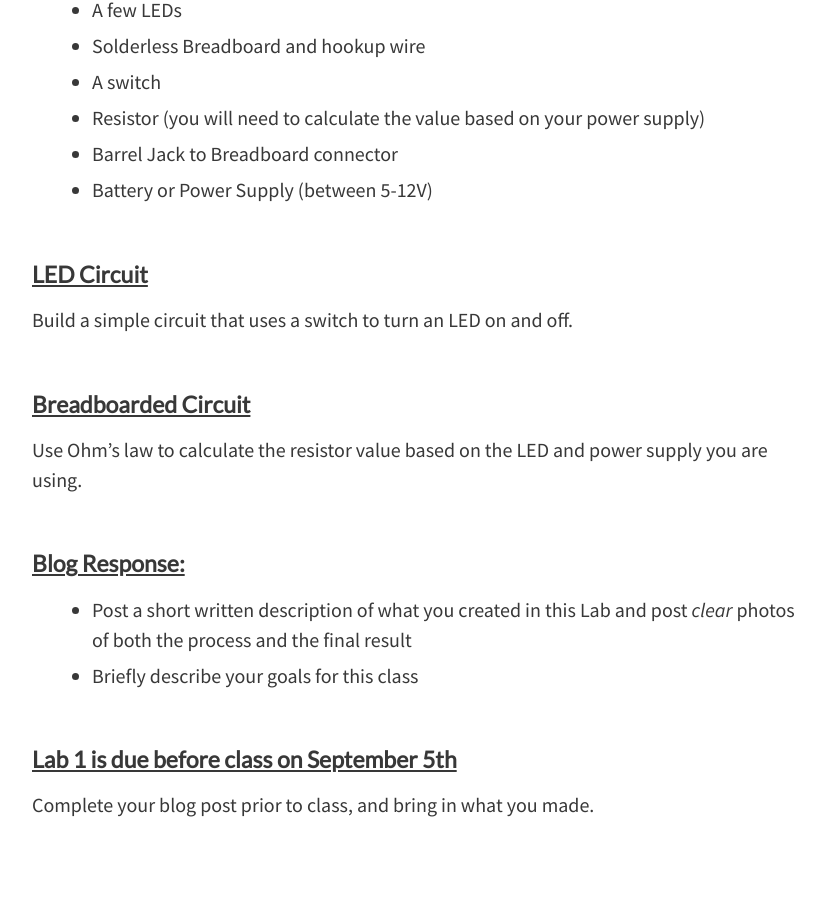
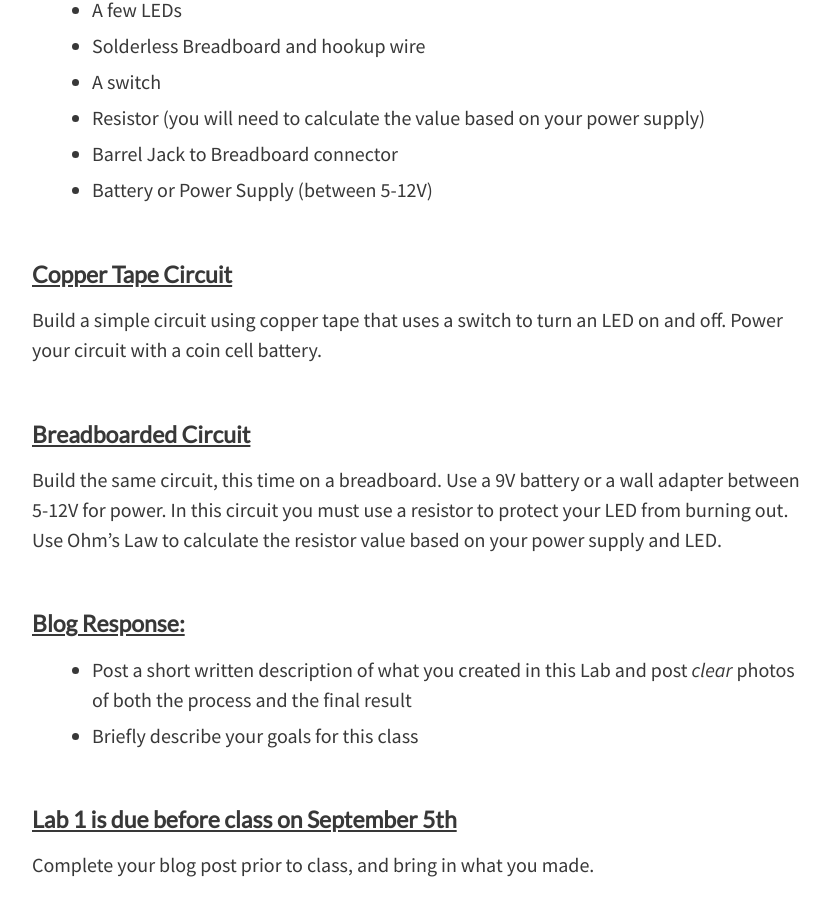
Before and after one commit to coloringchaos/object-f17, a Jekyll site: the page built from _posts/2017-8-29-lab1.md, in a window 1280 px wide and 900 px high, scrolled down 1118 px. Shown: the whole window, without its empty margins (224-1054 px from the left). Built offline with Jekyll 4.4.1, drawn with Linux system fonts in a browser that asks for light colours; nearby versions of some CDN libraries.

Commit message:
lab 1 change

```diff
--- a/_posts/2017-8-29-lab1.md
+++ b/_posts/2017-8-29-lab1.md
@@ -31,16 +31,15 @@ In this lab, you will build the same circuit twice - once on paper using copper
 + Barrel Jack to Breadboard connector
 + Battery or Power Supply (between 5-12V)
 
-#### LED Circuit
+#### Copper Tape Circuit
 
-Build a simple circuit that uses a switch to turn an LED on and off.
-
-<!-- Build the following simple circuit, using a power supply, switch, and LED.  -->
+Build a simple circuit using copper tape that uses a switch to turn an LED on and off. Power your circuit with a coin cell battery.
 
 
 #### Breadboarded Circuit
 
-Use Ohm's law to calculate the resistor value based on the LED and power supply you are using.
+Build the same circuit, this time on a breadboard. Use a 9V battery or a wall adapter between 5-12V for power. In this circuit you must use a resistor to protect your LED from burning out. Use Ohm's Law to calculate the resistor value based on your power supply and LED.
+
 <!-- Here's the pinout for the barrel jack connector: -->
 
 <!-- ![barrel jack to breadboard connector](../img/barrel-jack.jpg "Logo Title Text 1") -->
```
